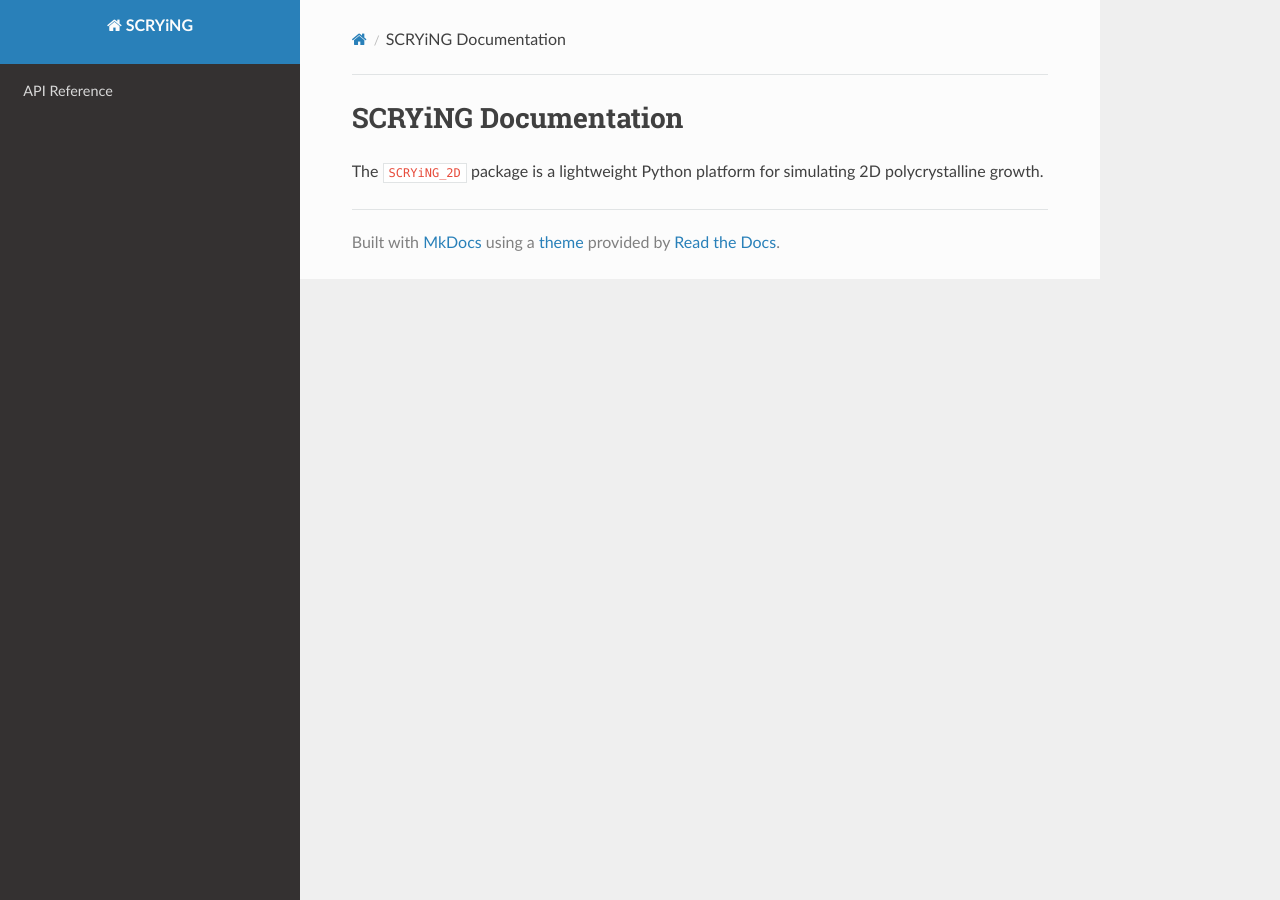
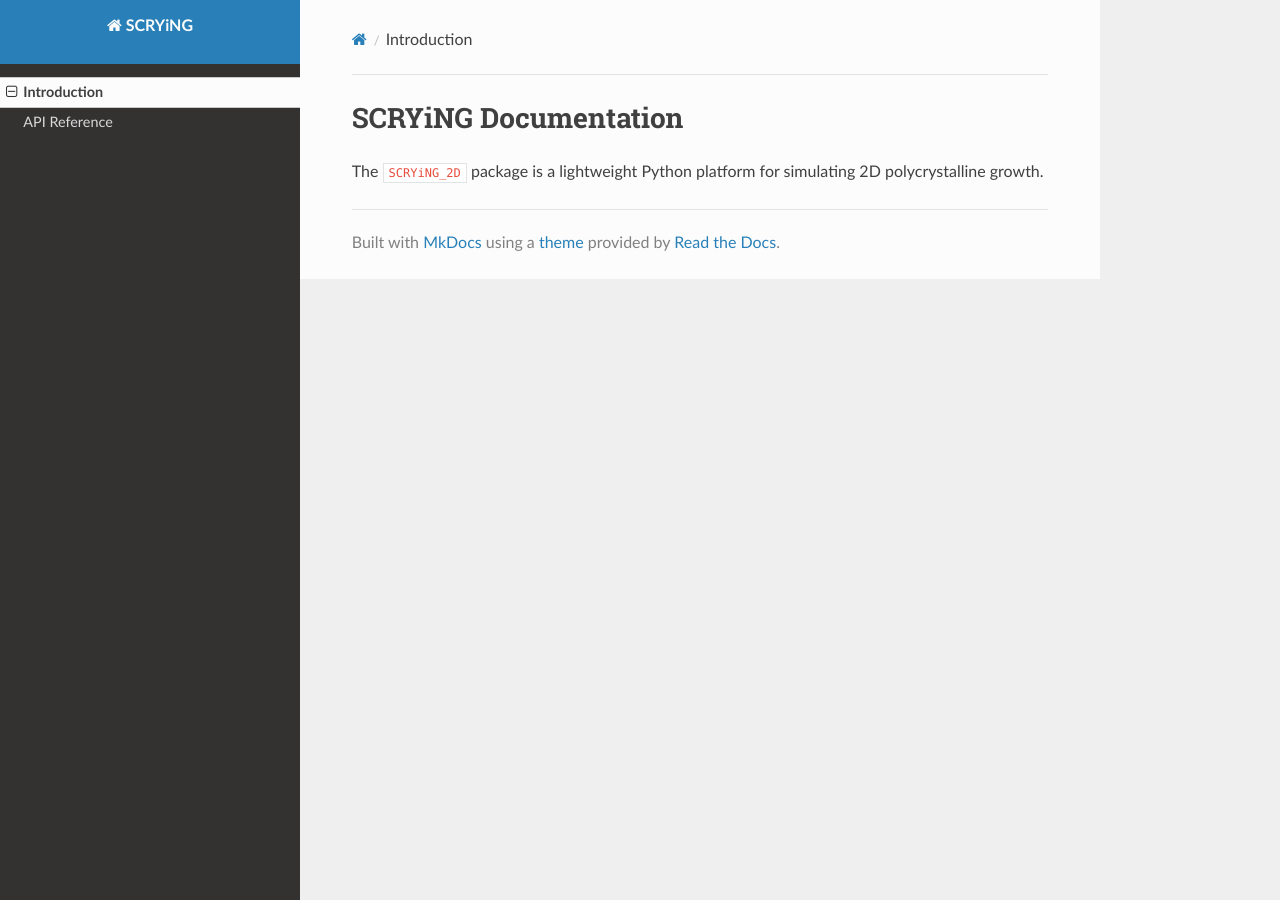
Before and after one commit to andrewlhitt/scrying, an MkDocs documentation site: the page built from docs/index.md, in a window 1280 px wide. Built offline with MkDocs 1.6.1, drawn with Linux system fonts in a browser that asks for light colours; nearby versions of some CDN libraries; part of the change alters nothing that is shown.

Commit message:
Update mkdocs.yml

```diff
--- a/mkdocs.yml
+++ b/mkdocs.yml
@@ -2,6 +2,7 @@ site_name: SCRYiNG
 theme: readthedocs
 
 nav:
+  - Introduction: 'index.md'
   - API Reference: autoapi/
 
 plugins:
```
